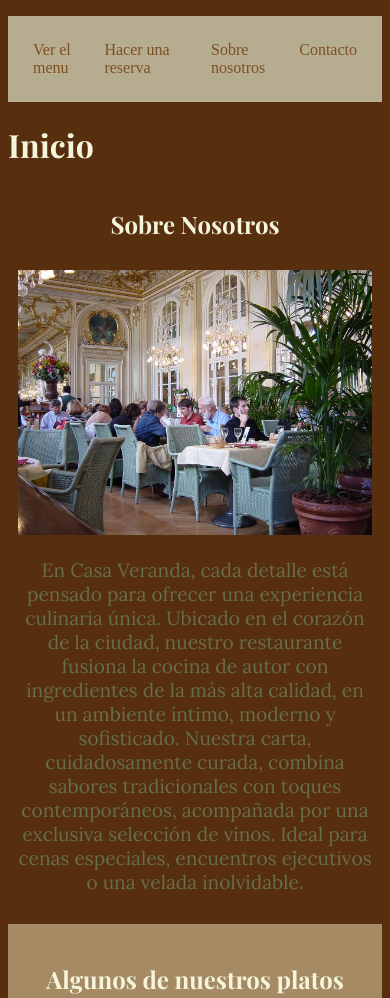
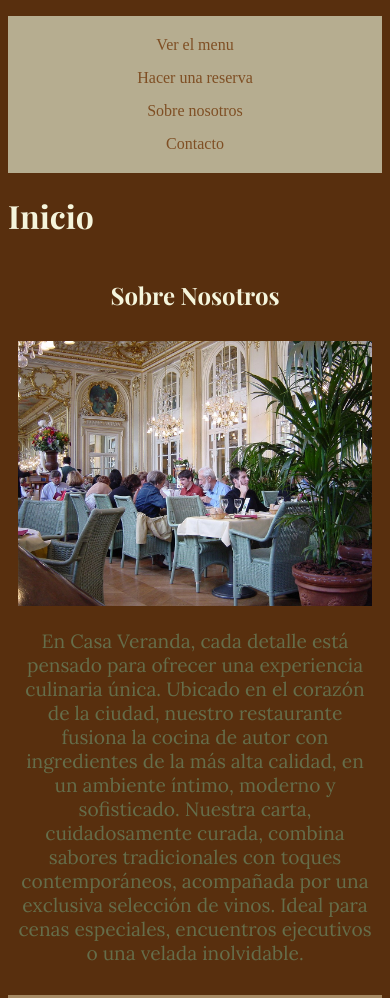
Before and after one commit to joacoms83/restaurante_dw, a plain HTML site: page index.html in a window 390 px wide. Shown: the top 998 px of the page. Drawn offline with nearby package versions, Linux system fonts and the light colour scheme.

Commit message:
Mejore la navbar de la media query de 425

```diff
--- a/css/style.css
+++ b/css/style.css
@@ -166,6 +166,20 @@ section a:hover h3{
 }
 
 @media screen and (max-width: 425px){
+
+    .nav_header nav ul {
+        flex-direction: column;
+        align-items: center;
+        gap: 15px;
+        padding: 20px 0;
+        background-color: var(--header-background);
+    }
+
+    .nav_header nav ul li {
+        width: 100%;
+        text-align: center;
+    }
+
     .sobre-nosotros article {
         max-width: 100%;
         padding: 10px;
```
